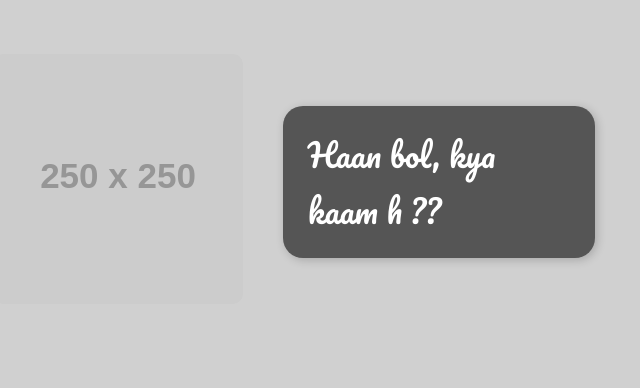
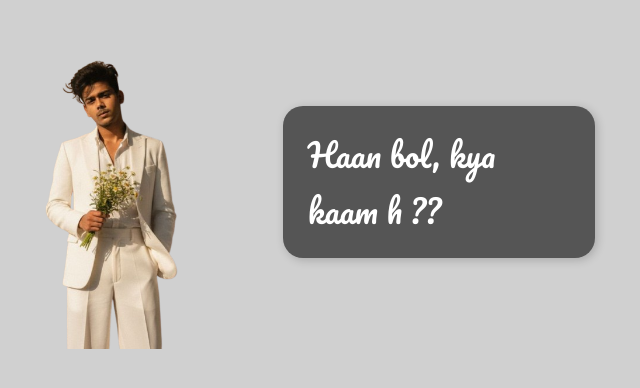
Before and after one commit to yourselfcare985-cyber/E-commerce-, a plain HTML site: page call.html in a window 1280 px wide. Shown: the part 218-606 px from the top of the page, without its empty margins (346-986 px from the left). Drawn offline with Linux system fonts and the light colour scheme; placeholder pictures from the web are drawn by us.

Commit message:
Update call.html

```diff
--- a/call.html
+++ b/call.html
@@ -55,7 +55,7 @@
 
 <div class="container">
   <div class="left">
-    <img src="https://via.placeholder.com/250x250.png?text=Ladka" alt="Ladka Image">
+    <img src="IMG-20260329-WA0015-removebg-preview.png" alt="Ladka Image">
   </div>
   <div class="right">
     Haan bol, kya kaam h ??
```
